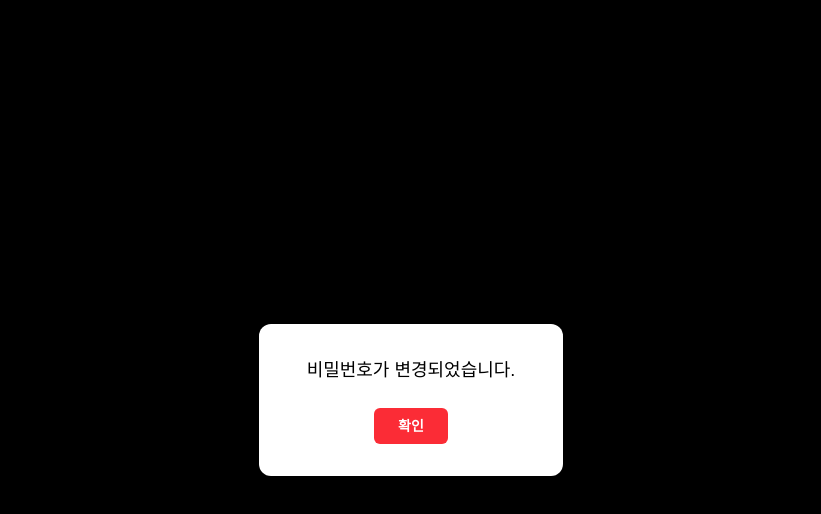
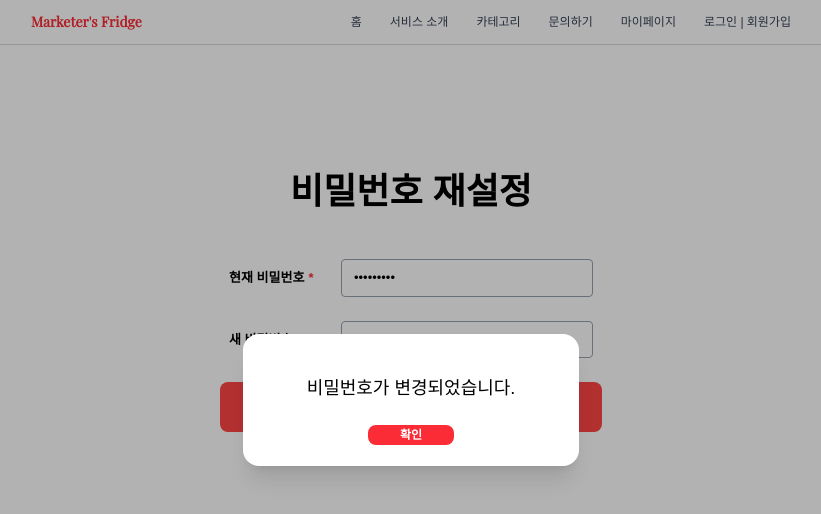
Before and after one commit to Marketer-s-Fridge/Client, a Next.js app: page /login/findPwd/resetPwd in a window 1280 px wide. Both pictures are taken after typing "Sample123", "Sample123" into the empty fields and a click on the button "비밀번호 변경". Shown: the top 514 px of the page, without its empty margins (229-1050 px from the left). Built offline with nearby package versions, Linux system fonts and the light colour scheme.

Commit message:
fix:baseModal 수정

```diff
--- a/src/app/login/findPwd/resetPwd/page.tsx
+++ b/src/app/login/findPwd/resetPwd/page.tsx
@@ -53,10 +53,10 @@ const ResetPwdPage: React.FC = () => {
 
       {/* ✅ 비밀번호 변경 완료 모달 */}
       <BaseModal isOpen={modalOpen} onClose={() => setModalOpen(false)}>
-        <p className="text-lg font-medium mb-6">비밀번호가 변경되었습니다.</p>
+        <p className=" text-lg font-normal my-5">비밀번호가 변경되었습니다.</p>
         <button
           onClick={() => setModalOpen(false)}
-          className="bg-red-500 text-white text-sm font-semibold px-6 py-2 rounded-md hover:bg-red-600"
+          className="bg-red-500 text-white text-xs font-semibold px-8 py-0.5 rounded-lg hover:bg-red-600"
         >
           확인
         </button>
--- a/src/components/baseModal.tsx
+++ b/src/components/baseModal.tsx
@@ -10,8 +10,8 @@ const BaseModal: React.FC<BaseModalProps> = ({ isOpen, children }) => {
   if (!isOpen) return null;
 
   return (
-    <div className="fixed inset-0 z-50 flex items-center justify-center bg-black ">
-      <div className="bg-white rounded-xl px-12 py-8 shadow-xl text-center">
+    <div className="fixed inset-0 z-50 flex items-center justify-center bg-black/30">
+      <div className="bg-white rounded-2xl px-16 py-5 shadow-xl text-center">
         {children}
       </div>
     </div>
```
